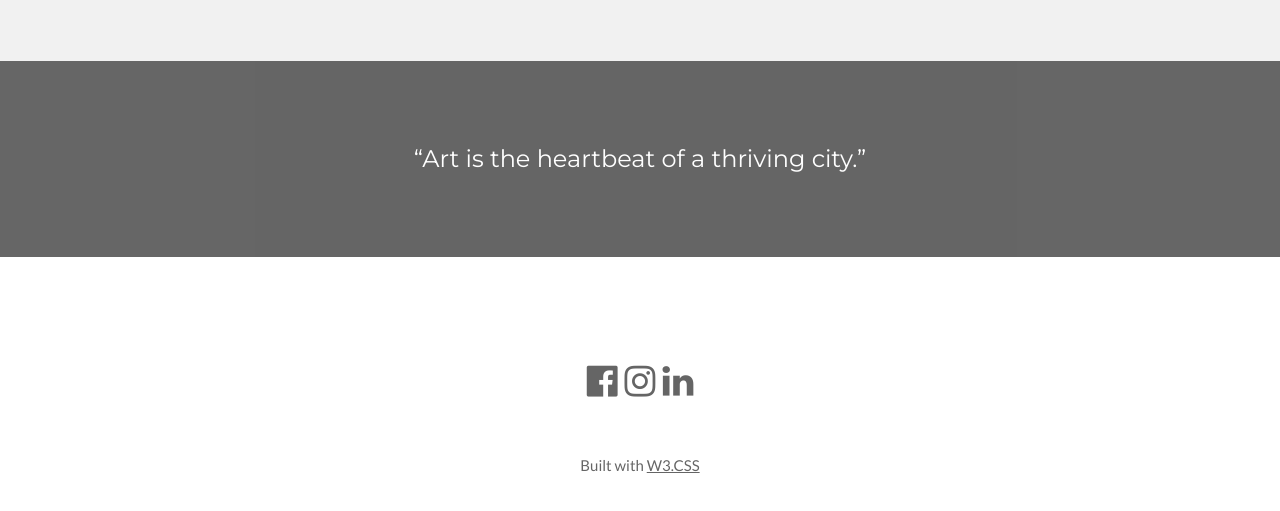
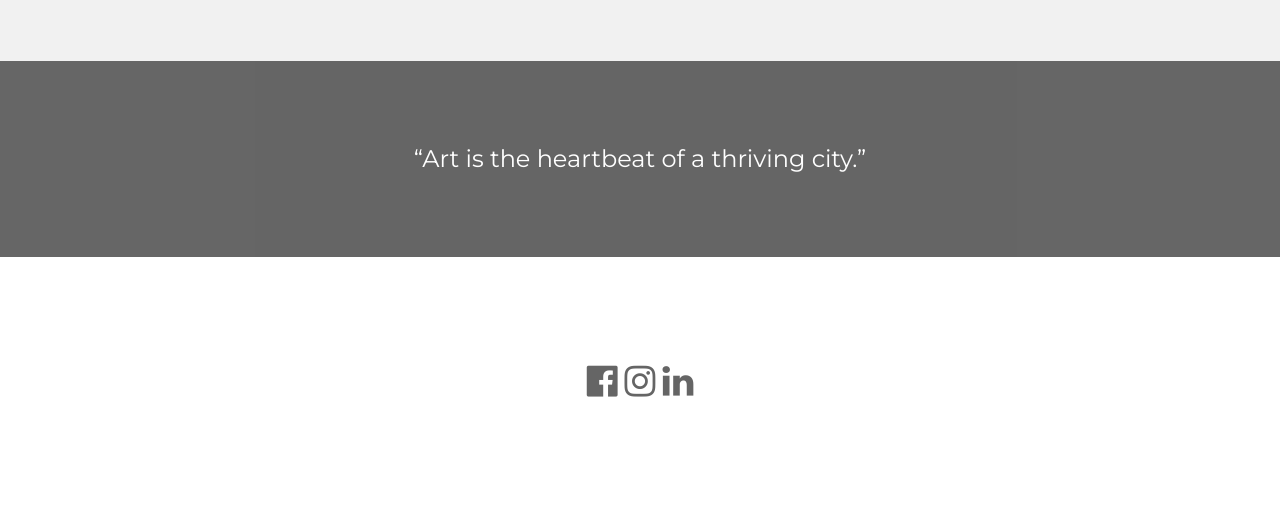
Before and after one commit to yetongmandyx/Art-and-Economic-Vitality, a plain HTML site: page index.html in a window 1280 px wide. Shown: the part 1993-2504 px from the top of the page. Drawn offline with nearby package versions, Linux system fonts and the light colour scheme.

Commit message:
Update index.html

```diff
--- a/index.html
+++ b/index.html
@@ -93,7 +93,6 @@
     <a href="https://www.instagram.com/mandieee_mx/" target="_blank"><i class="fa fa-instagram w3-hover-opacity"></i></a>
     <a href="https://www.linkedin.com/in/mandy-xiang-903424290?lipi=urn%3Ali%3Apage%3Ad_flagship3_profile_view_base_contact_details%3BnNHbzBc%2FRmaRdLT0my24OQ%3D%3D"><i class="fa fa-linkedin w3-hover-opacity"></i></a>
   </div>
-  <p>Built with <a href="https://www.w3schools.com/w3css/default.asp" target="_blank">W3.CSS</a></p>
 </footer>
 
 
```
